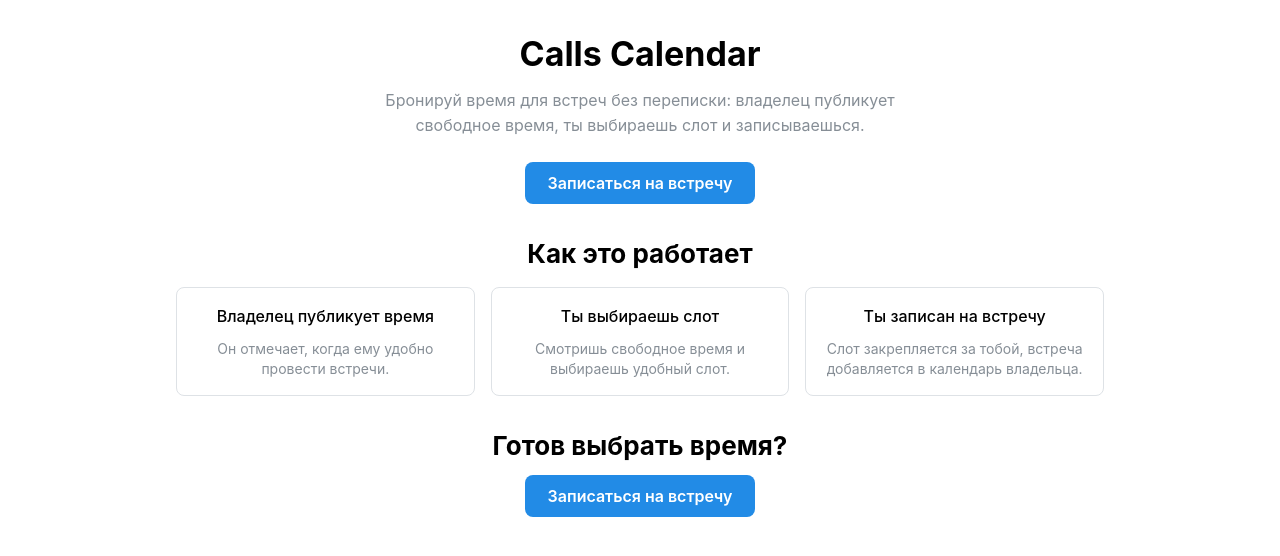
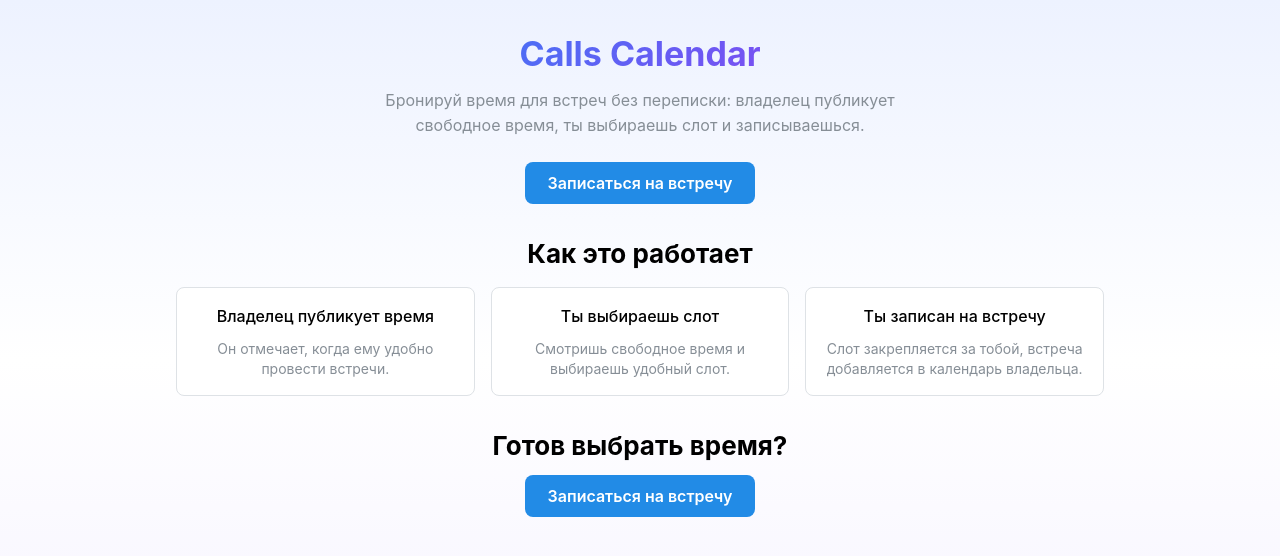
Before and after one commit to vladimirBolkh/ai-for-developers-project-386, a React (Vite) app: page / in a window 1280 px wide. Shown: the top 556 px of the page. Built offline with nearby package versions, Linux system fonts and the light colour scheme.

Commit message:
feat(ui): add gradient page background and hero title

```diff
--- a/src/App.tsx
+++ b/src/App.tsx
@@ -1,3 +1,4 @@
+import { Box } from '@mantine/core'
 import { useEffect } from 'react'
 import { BrowserRouter, Navigate, Route, Routes } from 'react-router-dom'
 import BookPage from '@/pages/BookPage'
@@ -9,6 +10,13 @@ export default function App() {
   }, [])
 
   return (
+    <Box
+      style={{
+        minHeight: '100dvh',
+        background:
+          'linear-gradient(180deg, var(--mantine-color-indigo-0) 0%, var(--mantine-color-white) 45%, var(--mantine-color-violet-0) 100%)',
+      }}
+    >
       <BrowserRouter>
         <Routes>
           <Route path="/" element={<HomePage />} />
@@ -16,5 +24,6 @@ export default function App() {
           <Route path="*" element={<Navigate to="/" replace />} />
         </Routes>
       </BrowserRouter>
+    </Box>
   )
 }
--- a/src/pages/HomePage.tsx
+++ b/src/pages/HomePage.tsx
@@ -24,7 +24,16 @@ export default function HomePage() {
     <Container size="md" py="xl">
       <Stack gap="xl" align="center" ta="center">
         <Stack gap="sm">
-          <Title order={1}>Calls Calendar</Title>
+          <Title order={1}>
+            <Text
+              component="span"
+              variant="gradient"
+              gradient={{ from: 'indigo', to: 'violet', deg: 135 }}
+              inherit
+            >
+              Calls Calendar
+            </Text>
+          </Title>
           <Text c="dimmed" maw={520}>
             Бронируй время для встреч без переписки: владелец публикует свободное время, ты
             выбираешь слот и записываешься.
```
Lines whose indentation alone changed are shown as unchanged.
